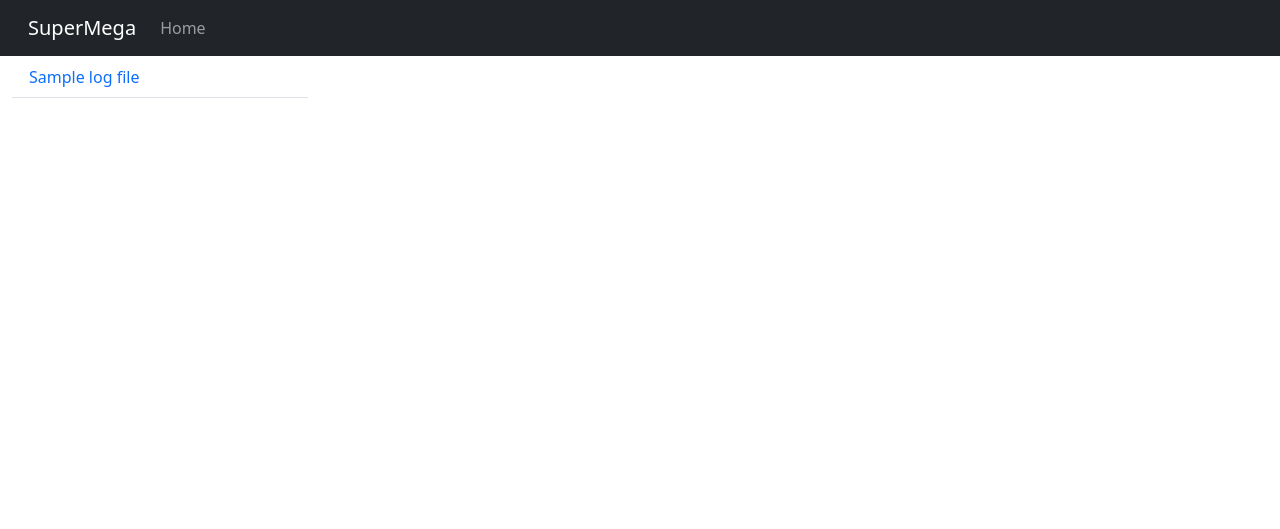
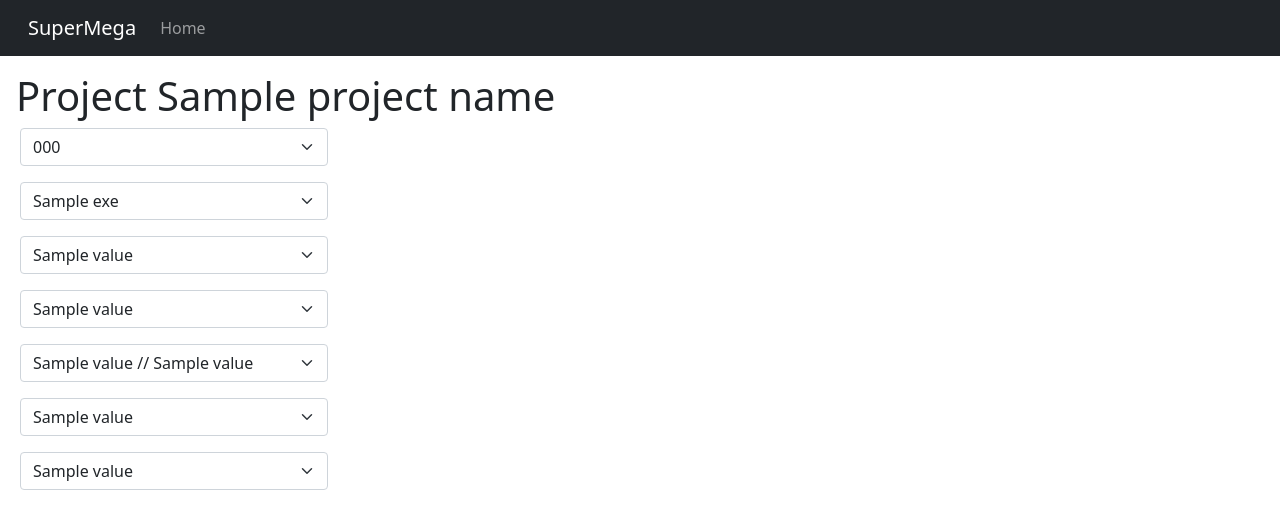
Before and after one commit to dobin/SuperMega, a Flask app: template app/templates/project.html in a window 1280 px wide. Shown: the top 529 px of the page. Run offline with Flask 3, Linux system fonts and the light colour scheme; the template is opened without the code that fills it: most values are stand-ins (such as "Sample title", 1, 10 or a date in 2020); parts of the project's set-up code (start-up, migrations or seed data) failed here and were passed over; some libraries are stand-ins or nearby versions.

Commit message:
feature: web project

```diff
--- a/app/templates/project.html
+++ b/app/templates/project.html
@@ -4,49 +4,88 @@
     {% include 'header.html' %}
   </head>
   <body>
+    {% include 'navigation.html' %}
 
-{% include 'navigation.html' %}
+    <div class="indent">
+
+    <h1> Project {{project_name}} </h1>
 
     <div class="container-fluid">
         <div class="row">
 
+
+        <!-- a bootstrap dropdown to select one of the log files -->
         <div class="col-md-3">
-      <ul class="nav nav-tabs flex-column" id="myTab" role="tablist">
-        {% for log_file in log_files %}
-        <li class="nav-item" role="presentation">
-          <button
-            class="nav-link"
-            id="project-{{log_file['id']}}-tab"
-            data-bs-toggle="tab"
-            data-bs-target="#project-{{log_file['id']}}"
-            type="button"
-            role="tab"
-            aria-controls="project-{{log_file['id']}}"
-            aria-selected="true"
-          >{{log_file['name']}}</button>
-        </li>
+
+            <form method="POST" enctype="multipart/form-data" action="/add_project">
+
+            <div class="row row-cols-lg-auto g-3">
+
+            <select class="form-select" name="shellcode" aria-label="SHELLCODE">
+                {% for shellcode in shellcodes %}
+                <option value="{{shellcode}}"
+                        {% if shellcode in project.settings.payload_path %} selected {% endif %}
+                >
+                    {{shellcode}}
+                </option>
                 {% endfor %}
-      </ul>
+            </select>
+
+            <select class="form-select" name="exe" aria-label="EXE">
+                {% for exe in exes %}
+                <option value="{{exe}}"
+                    {% if exe in project.settings.inject_exe_in %} selected {% endif %}
+                >
+                {{exe}}</option>
+                {% endfor %}
+            </select>
+
+            <select class="form-select" name="source_style" aria-label="SOURCESTYLE">
+                {% for name, value in sourcestyles %}
+                <option value="{{name}}"
+                    {% if name in project.settings.source_style.value %} selected {% endif %}
+                >{{value}}</option>
+                {% endfor %}
+            </select>
+
+            <select class="form-select" name="alloc_style" aria-label="ALLOCSTYLE">
+                {% for name, value in allocstyles %}
+                <option value="{{name}}"
+                    {% if value in project.settings.alloc_style.value %} selected {% endif %}
+                >{{value}}</option>
+                {% endfor %}
+            </select>
+
+            <select class="form-select" name="decoder_style" aria-label="DECODERESTYLE">
+                {% for name, value in decoderstyles %}
+                <option value="{{name}}"
+                {% if value in project.settings.decoder_style.value %} selected {% endif %}
+                >{{value}} // {{project.settings.decoder_style.value}}</option>
+                {% endfor %}
+            </select>
+
+            <select class="form-select" name="exec_style" aria-label="EXECSTYLE">
+                {% for name, value in execstyles %}
+                <option value="{{name}}"
+                {% if value in project.settings.exec_style.value %} selected {% endif %}
+                >{{value}}</option>
+                {% endfor %}
+            </select>
+
+            <select class="form-select" name="inject_style" aria-label="INJECTSTYLE">
+                {% for name, value in injectstyles %}
+                <option value="{{name}}"
+                {% if value in project.settings.inject_style.value %} selected {% endif %}
+                >{{value}}</option>
+                {% endfor %}
+            </select>
+
         </div>
+    </form>
 
-    <div class="col-md-9">
-      <div class="tab-content" id="myTabContent">
-        {% for log_file in log_files %}
-        <div
-            class="tab-pane fade"
-            id="project-{{log_file['id']}}"
-            role="tabpanel"
-            aria-labelledby="project-{{log_file['id']}}-tab"
-        >
-<div style="white-space: pre-wrap; font-family: 'Consolas', monospace;">{{log_file['content']|safe}}
-</div>
-        </div>
-        {% endfor %}
 </div>
   </div>
 </div>
-
 </div>
-
   </body>
 </html>
--- /dev/null
+++ b/app/templates/project_add_post.html
@@ -0,0 +1 @@
+ok
```
Also changed, not shown: app/storage.py (added, +43 -0 lines), app/templates/files.html (added, +52 -0 lines), app/templates/index.html (+8 -0 lines), app/templates/project_add_get.html (renamed from app/templates/build.html, +5 -4 lines), app/views.py (+91 -22 lines), app/templates/inject.html (deleted). Lines whose indentation alone changed are shown as unchanged.
